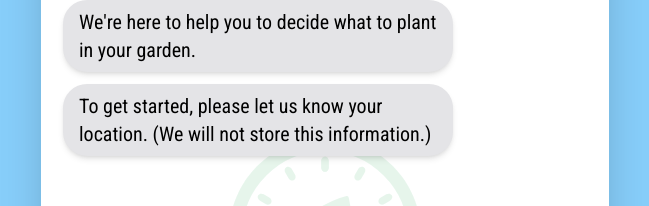
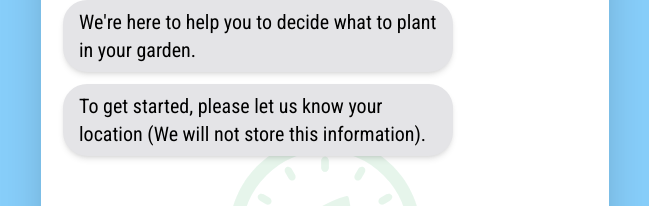
Before and after one commit to jkr-team/plant-time-web, a Next.js app: page / in a window 1280 px wide. Shown: the part 150-356 px from the top of the page, without its empty margins (315-964 px from the left). Built offline with nearby package versions, Linux system fonts and the light colour scheme.

Commit message:
change prompt

```diff
--- a/src/pages/index.tsx
+++ b/src/pages/index.tsx
@@ -17,7 +17,7 @@ export default function Home() {
       prompt: [
         'Welcome to Plant Time!',
         "We're here to help you to decide what to plant in your garden.",
-        'To get started, please let us know your location. (We will not store this information.)',
+        'To get started, please let us know your location (We will not store this information).',
       ],
       onSubmit: async (value) => {
         console.log(value);
```
